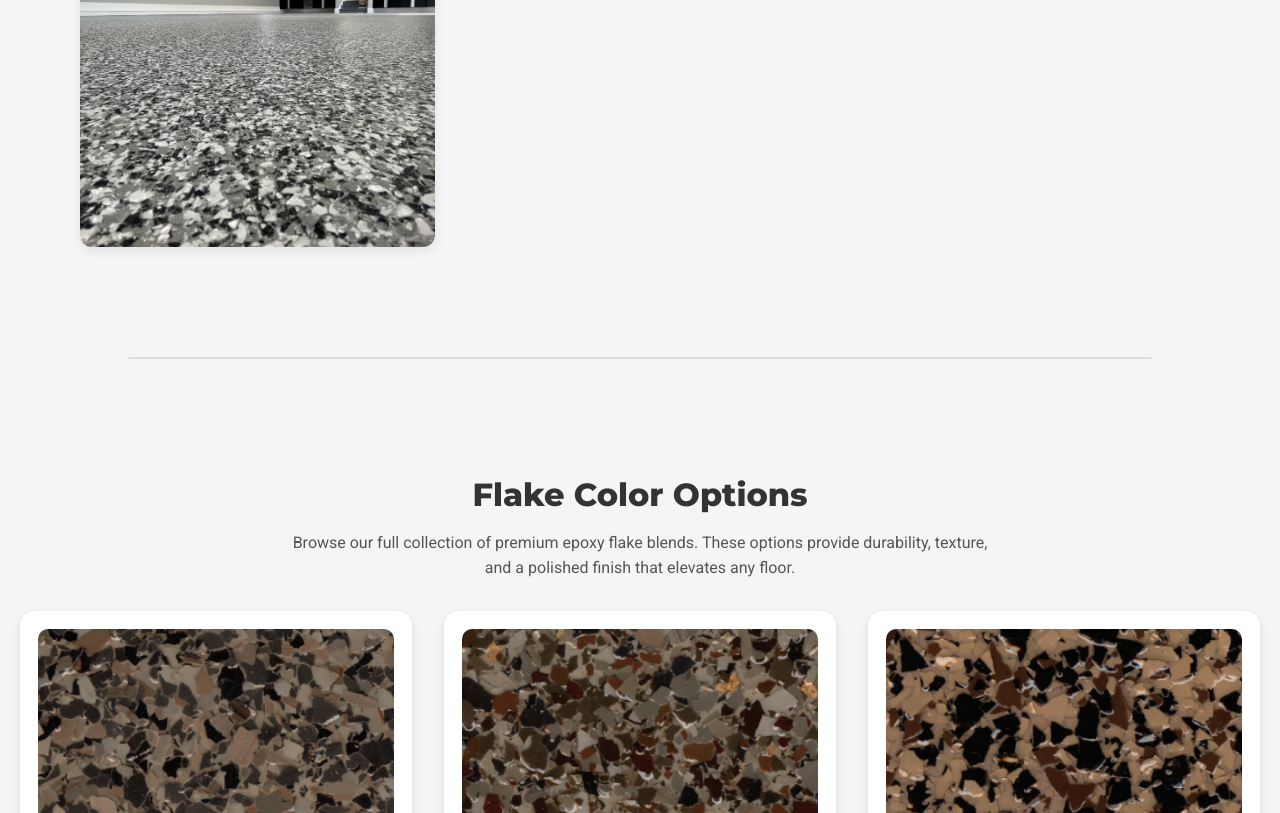
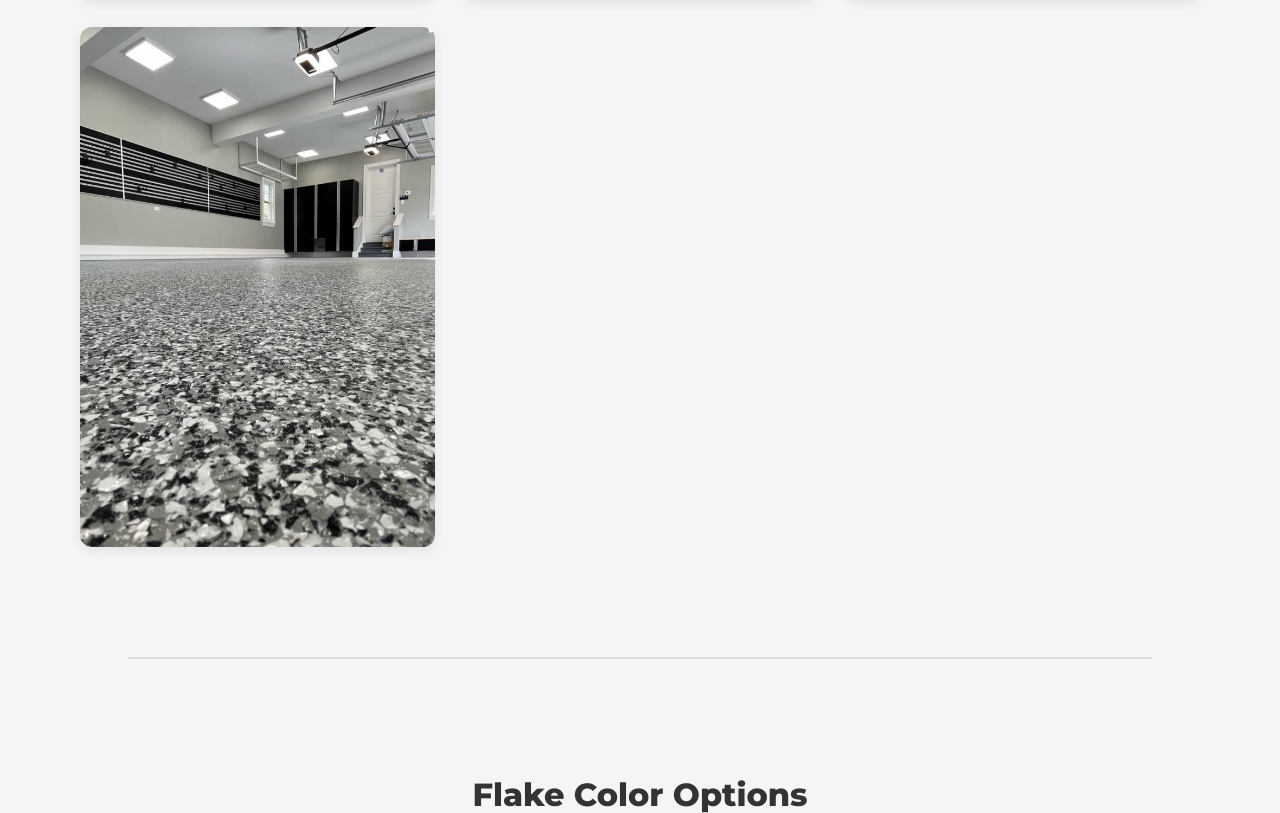
Before and after one commit to andrewmock96/360Epoxy_website, a Flask app: page /gallery in a window 1280 px wide. Shown: the part 1592-2405 px from the top of the page. Run offline with Flask 3, Linux system fonts and the light colour scheme.

Commit message:
edited our projects section of the gallery page

```diff
--- a/static/css/style.css
+++ b/static/css/style.css
@@ -1470,7 +1470,7 @@ footer p{
   /* ---- Project card ---- */
   section.gallery .project-card{
     max-width: none;
-    height: 420px;           /* overall card size */
+    height: 520px;           /* overall card size */
     overflow: hidden;        /* ✅ prevents white bleed */
   }
 
```
